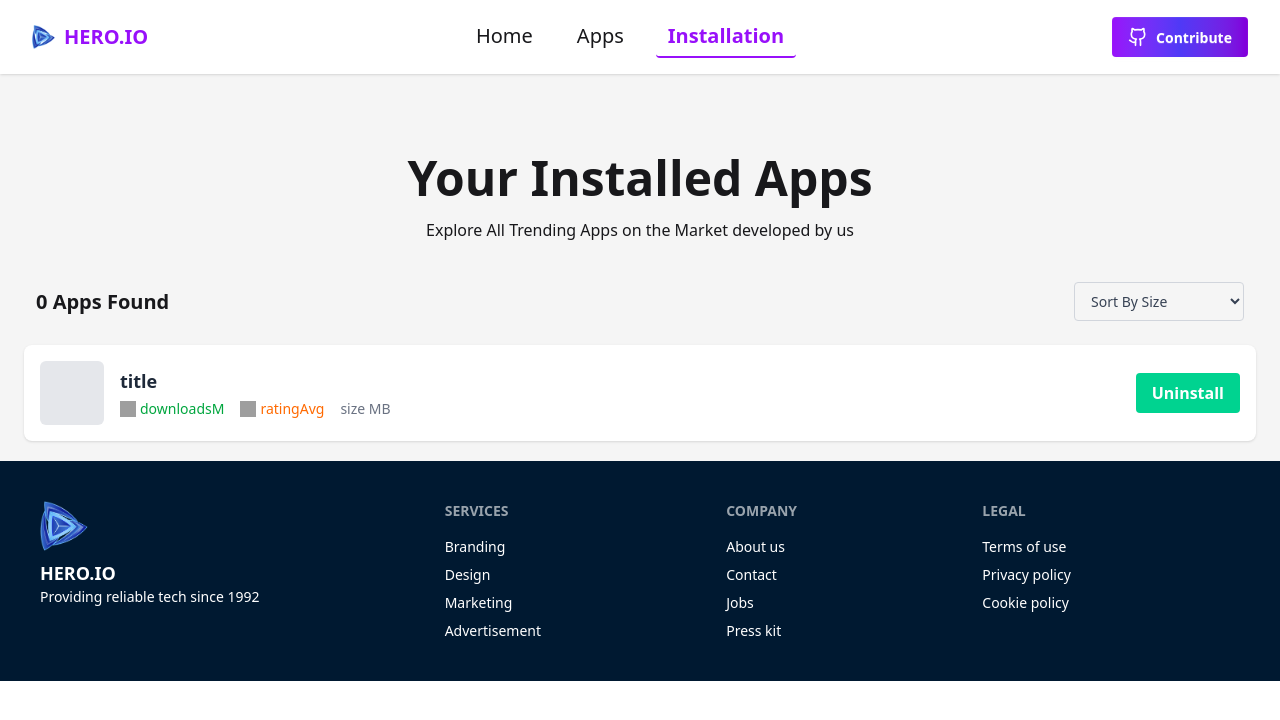
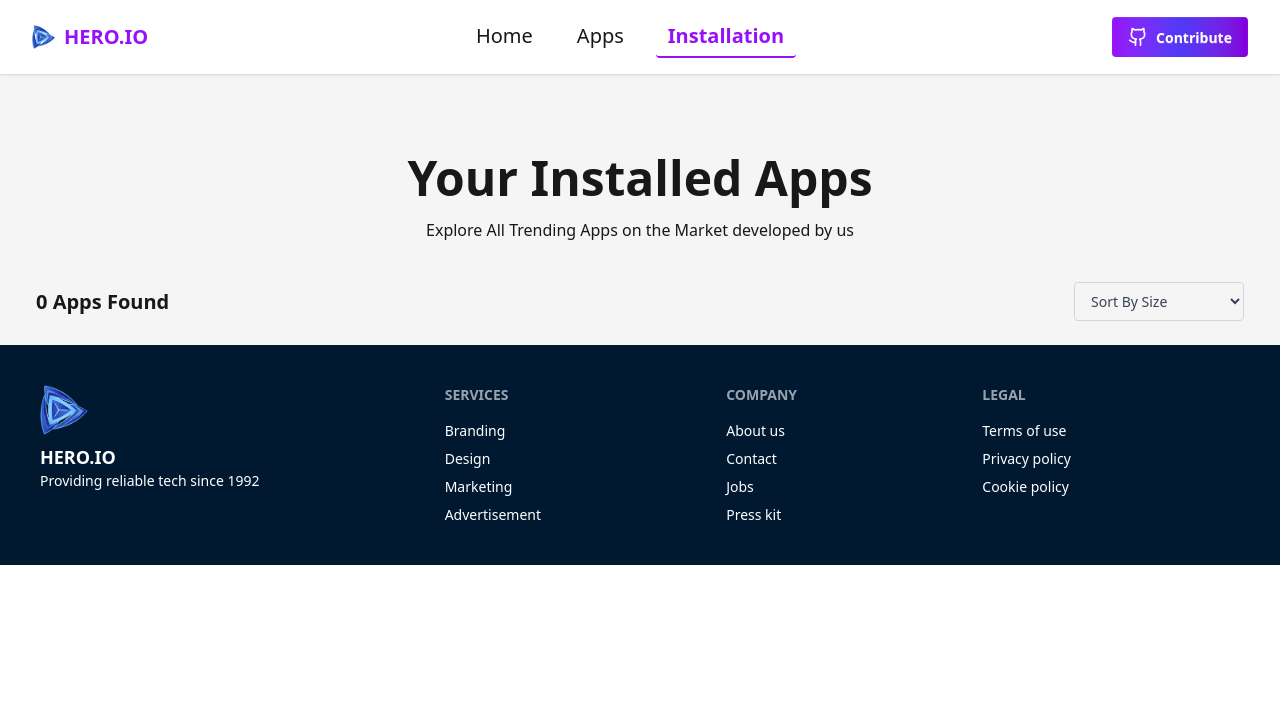
Before and after one commit to Sakib8git/Hero.Io, a React (Vite) app: page /installation in a window 1280 px wide. Shown: the top 720 px of the page. Built offline with nearby package versions, Linux system fonts and the light colour scheme; grey boxes are pictures that could not be loaded.

Commit message:
install app box design commit

```diff
--- a/public/appData.json
+++ b/public/appData.json
@@ -8,7 +8,7 @@
     "size": 42,
     "reviews": 1123,
     "ratingAvg": 4.5,
-    "downloads": 85000,
+    "downloads": 85,
     "ratings": [
       { "name": "1 star", "count": 45 },
       { "name": "2 star", "count": 82 },
@@ -26,7 +26,7 @@
     "size": 38,
     "reviews": 980,
     "ratingAvg": 4.3,
-    "downloads": 62000,
+    "downloads": 6,
     "ratings": [
       { "name": "1 star", "count": 60 },
       { "name": "2 star", "count": 90 },
@@ -44,7 +44,7 @@
     "size": 50,
     "reviews": 1500,
     "ratingAvg": 4.7,
-    "downloads": 120000,
+    "downloads": 1,
     "ratings": [
       { "name": "1 star", "count": 40 },
       { "name": "2 star", "count": 60 },
@@ -62,7 +62,7 @@
     "size": 25,
     "reviews": 800,
     "ratingAvg": 4.1,
-    "downloads": 55000,
+    "downloads": 57,
     "ratings": [
       { "name": "1 star", "count": 70 },
       { "name": "2 star", "count": 100 },
@@ -80,7 +80,7 @@
     "size": 60,
     "reviews": 2200,
     "ratingAvg": 4.8,
-    "downloads": 230000,
+    "downloads": 23,
     "ratings": [
       { "name": "1 star", "count": 35 },
       { "name": "2 star", "count": 55 },
@@ -98,7 +98,7 @@
     "size": 80,
     "reviews": 3400,
     "ratingAvg": 4.6,
-    "downloads": 500000,
+    "downloads": 5,
     "ratings": [
       { "name": "1 star", "count": 120 },
       { "name": "2 star", "count": 140 },
@@ -116,7 +116,7 @@
     "size": 95,
     "reviews": 890,
     "ratingAvg": 4.4,
-    "downloads": 90000,
+    "downloads": 9,
     "ratings": [
       { "name": "1 star", "count": 50 },
       { "name": "2 star", "count": 80 },
@@ -134,7 +134,7 @@
     "size": 55,
     "reviews": 2000,
     "ratingAvg": 4.5,
-    "downloads": 130000,
+    "downloads": 130,
     "ratings": [
       { "name": "1 star", "count": 70 },
       { "name": "2 star", "count": 110 },
@@ -152,7 +152,7 @@
     "size": 70,
     "reviews": 3100,
     "ratingAvg": 4.6,
-    "downloads": 400000,
+    "downloads": 4,
     "ratings": [
       { "name": "1 star", "count": 130 },
       { "name": "2 star", "count": 180 },
@@ -170,7 +170,7 @@
     "size": 45,
     "reviews": 1500,
     "ratingAvg": 4.2,
-    "downloads": 120000,
+    "downloads": 22,
     "ratings": [
       { "name": "1 star", "count": 100 },
       { "name": "2 star", "count": 130 },
@@ -188,7 +188,7 @@
     "size": 52,
     "reviews": 2800,
     "ratingAvg": 4.7,
-    "downloads": 300000,
+    "downloads": 30,
     "ratings": [
       { "name": "1 star", "count": 60 },
       { "name": "2 star", "count": 90 },
@@ -206,7 +206,7 @@
     "size": 68,
     "reviews": 4100,
     "ratingAvg": 4.8,
-    "downloads": 750000,
+    "downloads": 750,
     "ratings": [
       { "name": "1 star", "count": 150 },
       { "name": "2 star", "count": 200 },
@@ -224,7 +224,7 @@
     "size": 90,
     "reviews": 5600,
     "ratingAvg": 4.9,
-    "downloads": 1200000,
+    "downloads": 120,
     "ratings": [
       { "name": "1 star", "count": 180 },
       { "name": "2 star", "count": 250 },
@@ -242,7 +242,7 @@
     "size": 75,
     "reviews": 3100,
     "ratingAvg": 4.6,
-    "downloads": 460000,
+    "downloads": 46,
     "ratings": [
       { "name": "1 star", "count": 140 },
       { "name": "2 star", "count": 180 },
@@ -260,7 +260,7 @@
     "size": 40,
     "reviews": 2100,
     "ratingAvg": 4.3,
-    "downloads": 200000,
+    "downloads": 20,
     "ratings": [
       { "name": "1 star", "count": 110 },
       { "name": "2 star", "count": 140 },
@@ -278,7 +278,7 @@
     "size": 20,
     "reviews": 800,
     "ratingAvg": 4.4,
-    "downloads": 70000,
+    "downloads": 7,
     "ratings": [
       { "name": "1 star", "count": 50 },
       { "name": "2 star", "count": 70 },
@@ -296,7 +296,7 @@
     "size": 35,
     "reviews": 650,
     "ratingAvg": 4.2,
-    "downloads": 52000,
+    "downloads": 52,
     "ratings": [
       { "name": "1 star", "count": 60 },
       { "name": "2 star", "count": 80 },
@@ -314,7 +314,7 @@
     "size": 110,
     "reviews": 3200,
     "ratingAvg": 4.7,
-    "downloads": 650000,
+    "downloads": 65,
     "ratings": [
       { "name": "1 star", "count": 120 },
       { "name": "2 star", "count": 150 },
@@ -332,7 +332,7 @@
     "size": 48,
     "reviews": 1700,
     "ratingAvg": 4.5,
-    "downloads": 210000,
+    "downloads": 21,
     "ratings": [
       { "name": "1 star", "count": 90 },
       { "name": "2 star", "count": 110 },
@@ -350,7 +350,7 @@
     "size": 58,
     "reviews": 2600,
     "ratingAvg": 4.6,
-    "downloads": 380000,
+    "downloads": 38,
     "ratings": [
       { "name": "1 star", "count": 120 },
       { "name": "2 star", "count": 160 },
--- a/src/Pages/AllApps.jsx
+++ b/src/Pages/AllApps.jsx
@@ -25,7 +25,7 @@ const AllApps = ({ products }) => {
               {/* Downloads */}
               <div className="flex items-center gap-1 text-green-600 text-sm">
                 <img className="w-3" src={down} alt="" />
-                <span>{downloads}</span>
+                <span>{downloads} M</span>
               </div>
 
               {/* Rating */}
--- a/src/Pages/AppDetails.jsx
+++ b/src/Pages/AppDetails.jsx
@@ -1,10 +1,11 @@
 import React, { useEffect, useState } from "react";
-import { useParams } from "react-router";
+import { Link, useParams } from "react-router";
 import useProducts from "../hooks/useProducts";
 import down from "../assets/icon-downloads.png";
 import star from "../assets/icon-ratings.png";
 import like from "../assets/icon-review.png";
 import { toast, ToastContainer } from "react-toastify";
+import noApp from "../assets/App-Error.png";
 // !bar chart--------
 import {
   BarChart,
@@ -39,7 +40,20 @@ const AppDetails = () => {
   if (error)
     return <p className="text-center text-red-500">Error loading app</p>;
   if (!detailsOfApp)
-    return <p className="text-center text-gray-500">App not found</p>;
+    return <div className="flex flex-col items-center justify-center my-10 space-y-6">
+          <img src={noApp} alt="No App Found" className="w-72 md:w-96" />
+          <h2 className="text-2xl font-bold">OPPS!! APP NOT FOUND</h2>
+          <p className="text-gray-500 text-center max-w-md">
+            The App you are requesting is not found on our system. Please try
+            another app.
+          </p>
+          <Link
+            to="/"
+            className="bg-[#743DE7] hover:bg-[#5b2bbf] text-white font-semibold py-2 px-6 rounded"
+          >
+            Go Back!
+          </Link>
+        </div>;
 
   const {
     image,
--- a/src/Pages/HomeProducts.jsx
+++ b/src/Pages/HomeProducts.jsx
@@ -26,7 +26,7 @@ const HomeProducts = ({ products }) => {
             {/* Downloads */}
             <div className="flex items-center gap-1 text-green-600 text-sm">
               <img className="w-3" src={down} alt="" />
-              <span>{downloads}</span>
+              <span>{downloads} M</span>
             </div>
 
             {/* Rating */}
--- a/src/Pages/Installation.jsx
+++ b/src/Pages/Installation.jsx
@@ -1,14 +1,13 @@
 import React, { useEffect, useState } from "react";
-
+import down from "../assets/icon-downloads.png";
+import star from "../assets/icon-ratings.png";
 const Installation = () => {
-
-const [installList , setInstallList]= useState([])
-
-useEffect(()=>{
+  const [installList, setInstallList] = useState([]);
+  console.log(installList);
+  useEffect(() => {
     const savedList = JSON.parse(localStorage.getItem("installedApps"));
-if(savedList) setInstallList(savedList)
-},[])
-
+    if (savedList) setInstallList(savedList);
+  }, []);
 
   return (
     <div className="px-6">
@@ -17,7 +16,7 @@ if(savedList) setInstallList(savedList)
         <p>Explore All Trending Apps on the Market developed by us</p>
       </div>
 
-      {/* ----------------------------------- */}
+      {/* note:---------Sort--------------------- */}
       <div className="flex justify-between items-center mb-6 px-3">
         <p className="text-xl font-semibold">{installList.length} Apps Found</p>
 
@@ -28,28 +27,32 @@ if(savedList) setInstallList(savedList)
         </select>
       </div>
 
+      {/* Note:------Install App------------------------ */}
 
-      {/* ----------------------------------- */}
-
+      {installList.map((ap) => (
         <div className="flex items-center justify-between bg-white rounded-lg shadow-sm p-4 mb-5  ">
           {/* Left: App Info */}
           <div className="flex items-center gap-4">
             {/* App Icon Placeholder */}
-          <div className="w-16 h-16 bg-gray-200 rounded-md"></div>
+            <div className="w-16 h-16 bg-gray-200 rounded-md">
+              <img src={ap.image} alt="" />
+            </div>
 
             {/* App Details */}
             <div className="">
-            <h2 className="text-lg font-semibold text-gray-800">{`title`}</h2>
+              <h2 className="text-lg font-semibold text-gray-800">
+                {ap.title}
+              </h2>
               <div className="flex gap-4 text-sm mt-1">
                 <div className="flex items-center gap-1 text-green-600">
-                <img src={`down`} alt="downloads" className="w-4 h-4" />
-                <span>{`downloads`}M</span>
+                  <img src={down} alt="downloads" className="w-4 h-4" />
+                  <span> {ap.downloads}M</span>
                 </div>
                 <div className="flex items-center gap-1 text-orange-500">
-                <img src={`star`} alt="rating" className="w-4 h-4" />
-                <span>{`ratingAvg`}</span>
+                  <img src={star} alt="rating" className="w-4 h-4" />
+                  <span>{ap.ratingAvg}</span>
                 </div>
-              <div className="text-gray-500">{`size`} MB</div>
+                <div className="text-gray-500">{ap.size} MB</div>
               </div>
             </div>
           </div>
@@ -61,6 +64,7 @@ if(savedList) setInstallList(savedList)
             </button>
           )}
         </div>
+      ))}
     </div>
   );
 };
```
Lines whose indentation alone changed are shown as unchanged.
